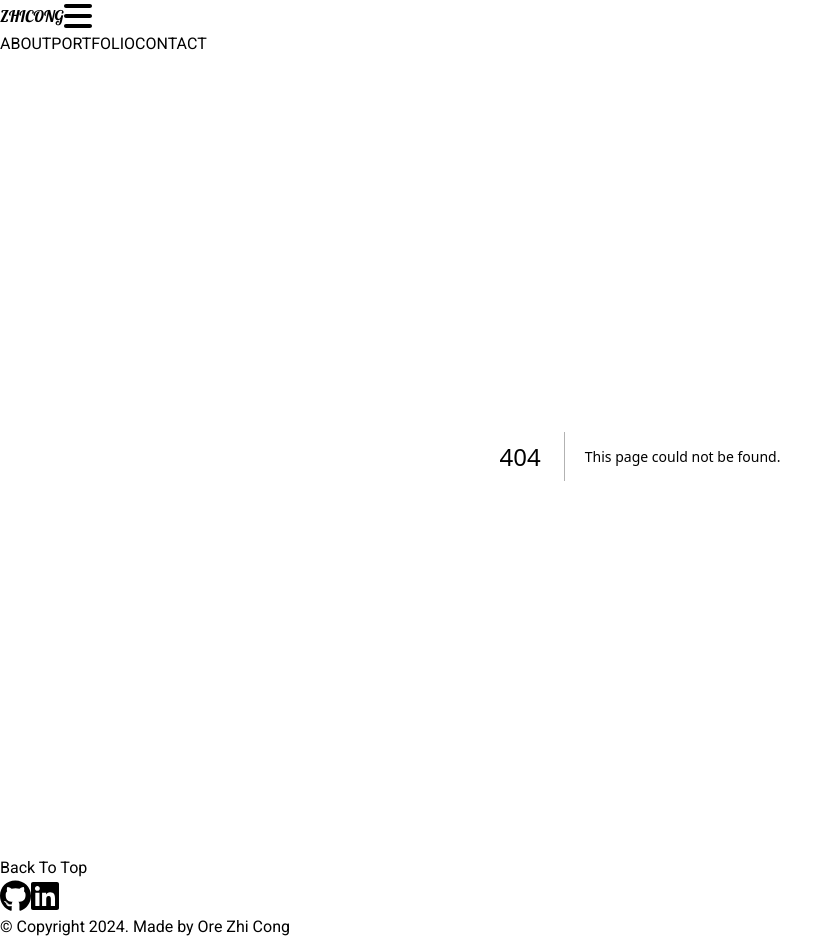
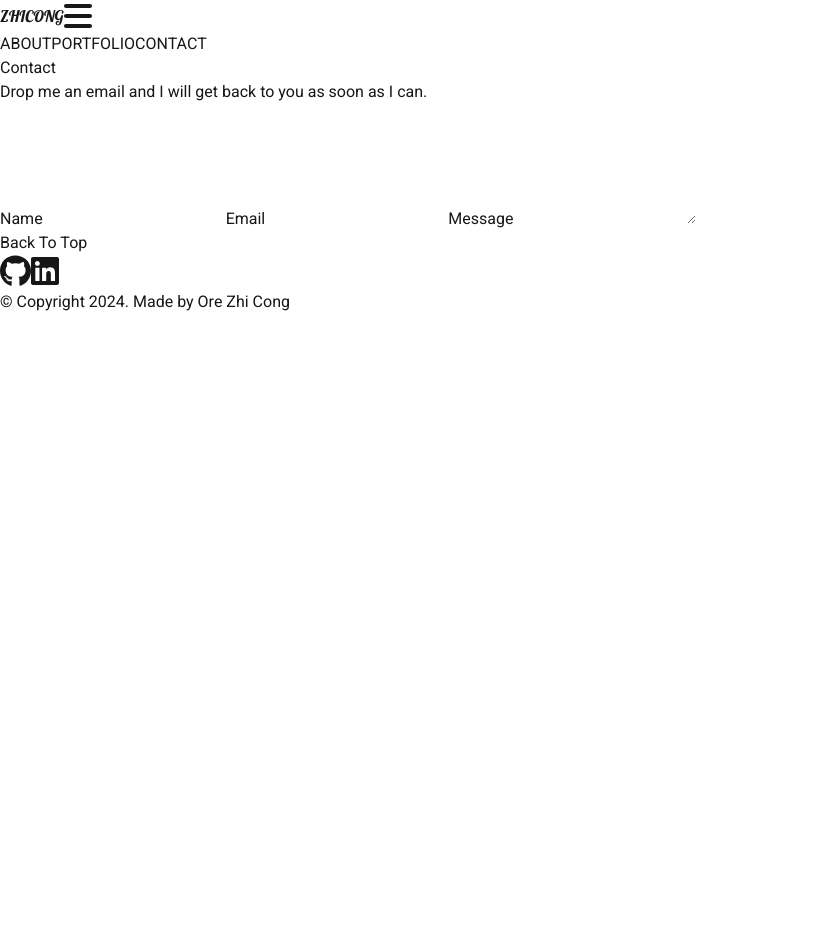
Before and after one commit to ZhiCong17/nextjs-portfolio, a Next.js app: page /contact in a window 1280 px wide. Before the commit this address had no page. Shown: the whole page, without its empty margins (0-839 px from the left). After the commit the page ends 800 px from the top, so only its background shows below. Built offline with nearby package versions, Linux system fonts and the light colour scheme.

Commit message:
create an about page with header and a basic form

```diff
--- /dev/null
+++ b/src/app/contact/page.jsx
@@ -0,0 +1,16 @@
+export default function Page() {
+  return (
+    <section>
+      <h1 className="text-center md:text-left mt-20 text-4xl font-semibold">Contact</h1>
+      <p className="text-center md:text-left my-5">Drop me an email and I will get back to you as soon as I can.</p>
+      <form action="">
+        <label className="block" htmlFor="name">Name</label>
+        <input className="border rounded-md p-1 mb-5 mt-2 w-full" type="text" name="name" required />
+        <label className="block" htmlFor="email">Email</label>
+        <input className="border rounded-md p-1 mb-5 mt-2 w-full" type="text" name="email" required />
+        <label className="block" htmlFor="message">Message</label>
+        <textarea className="border rounded-md p-1 mb-5 mt-2 w-full" rows="5" type="text" name="message" required />
+      </form>
+    </section>
+  )
+}
```
